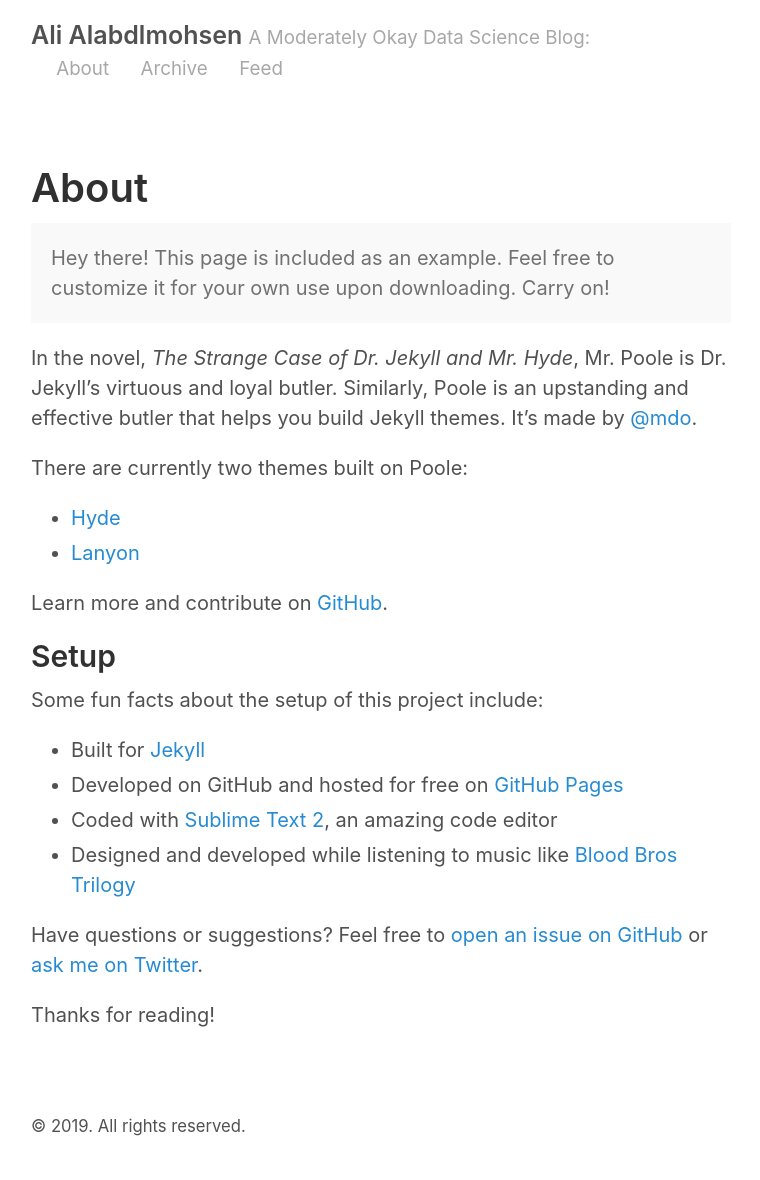
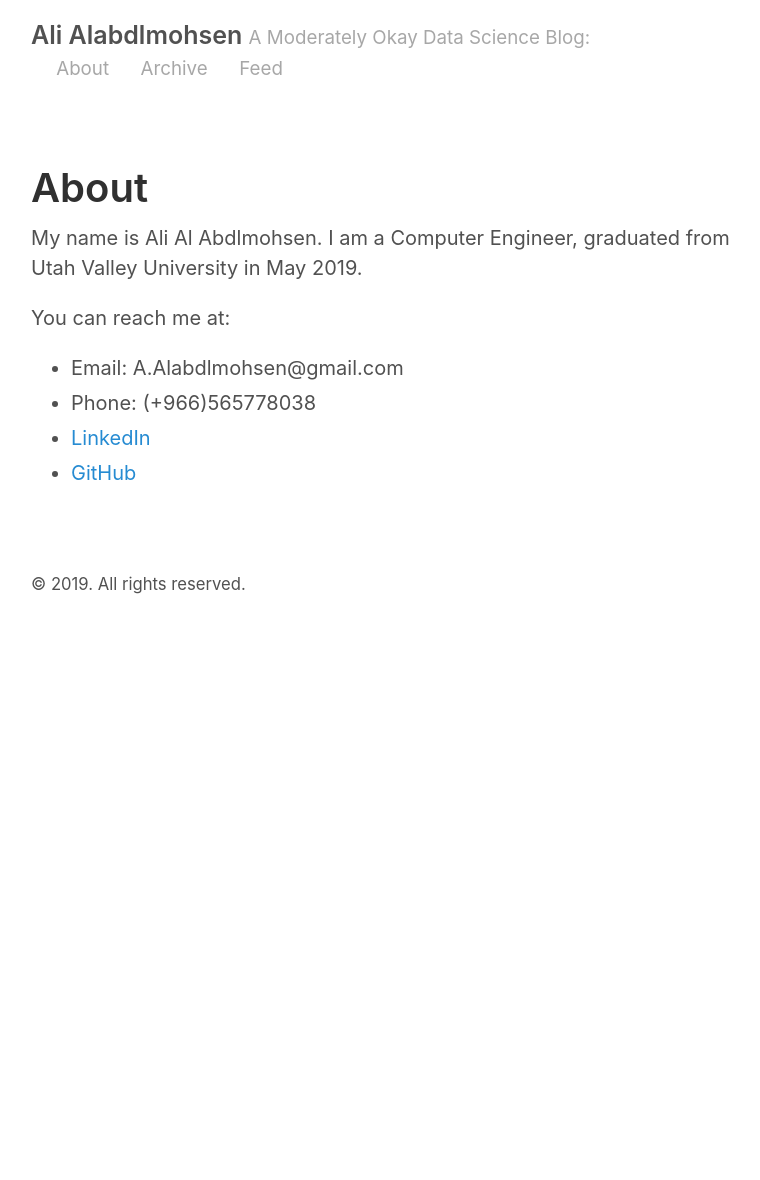
Before and after one commit to AliAlabdlmohsen/AliAlabdlmohsen.github.io, a Jekyll site: the page built from about.md, in a window 1280 px wide. Shown: the whole page, without its empty margins (259-1019 px from the left). Built offline with Jekyll 4.4.1, drawn with Linux system fonts in a browser that asks for light colours; after the commit the page ends 900 px from its top, so only the background shows below that.

Commit message:
updating the about file with my info

```diff
--- a/about.md
+++ b/about.md
@@ -3,28 +3,11 @@ layout: page
 title: About
 ---
 
-<p class="message">
-  Hey there! This page is included as an example. Feel free to customize it for your own use upon downloading. Carry on!
-</p>
+My name is Ali Al Abdlmohsen. I am a Computer Engineer, graduated from Utah Valley University in May 2019.
 
-In the novel, *The Strange Case of Dr. Jekyll and Mr. Hyde*, Mr. Poole is Dr. Jekyll's virtuous and loyal butler. Similarly, Poole is an upstanding and effective butler that helps you build Jekyll themes. It's made by [@mdo](https://twitter.com/mdo).
 
-There are currently two themes built on Poole:
-
-* [Hyde](http://hyde.getpoole.com)
-* [Lanyon](http://lanyon.getpoole.com)
-
-Learn more and contribute on [GitHub](https://github.com/poole).
-
-## Setup
-
-Some fun facts about the setup of this project include:
-
-* Built for [Jekyll](http://jekyllrb.com)
-* Developed on GitHub and hosted for free on [GitHub Pages](https://pages.github.com)
-* Coded with [Sublime Text 2](http://sublimetext.com), an amazing code editor
-* Designed and developed while listening to music like [Blood Bros Trilogy](https://soundcloud.com/maddecent/sets/blood-bros-series)
-
-Have questions or suggestions? Feel free to [open an issue on GitHub](https://github.com/poole/poole/issues/new) or [ask me on Twitter](https://twitter.com/mdo).
-
-Thanks for reading!
+ You can reach me at:
+* Email: A.Alabdlmohsen@gmail.com
+* Phone: (+966)565778038
+* [LinkedIn](https://www.linkedin.com/in/ali-al-abdlmohsen-b8b951183/)
+* [GitHub](https://github.com/AliAlabdlmohsen)
```
